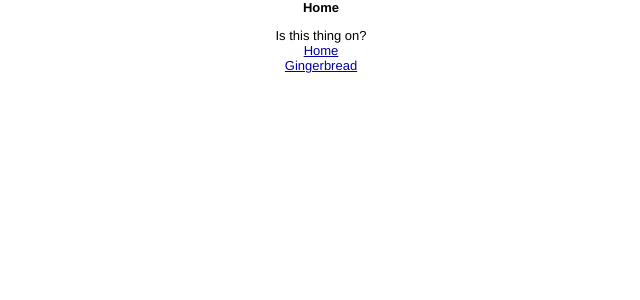
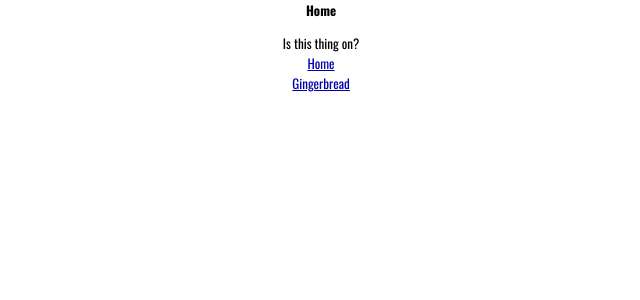
Before and after one commit to japhethcrawford/Blog, a Jekyll site: the page built from index.html, in a window 1280 px wide. Shown: the top 300 px of the page, without its empty margins (319-959 px from the left). Built offline with Jekyll 4.4.1, drawn with Linux system fonts in a browser that asks for light colours; Markdown is read by kramdown in place of the engine named in the settings.

Commit message:
Upload fonts

```diff
--- a/_includes/head.html
+++ b/_includes/head.html
@@ -4,5 +4,6 @@
         <meta charset="utf-8">
         <title>{{ page.title }}</title>
         <link rel="stylesheet" href="{{ site.baseurl }}/css/main.css" >
+        <link href='http://fonts.googleapis.com/css?family=Oswald:400,700,300' rel='stylesheet' type='text/css'>
     </head>
     <body>
--- a/css/main.css
+++ b/css/main.css
@@ -14,7 +14,7 @@ html, body { height: 100%; }
 
 body {
   background-color: #FFF;
-  font: 13.34px Helvetica, Arial, sans-serif;
+  font: 13.34px 'Oswald', Arial, sans-serif;
   font-size: small;
   text-align: center;
 }
```
